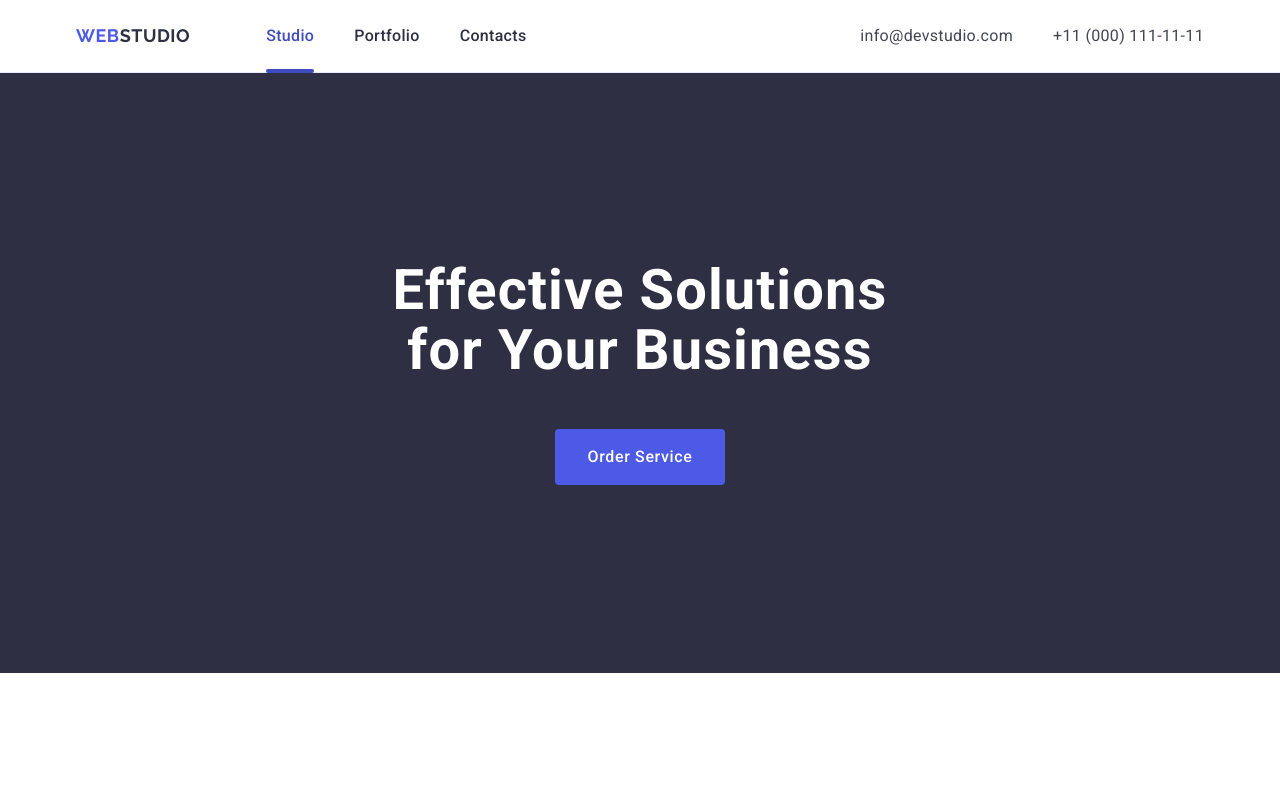
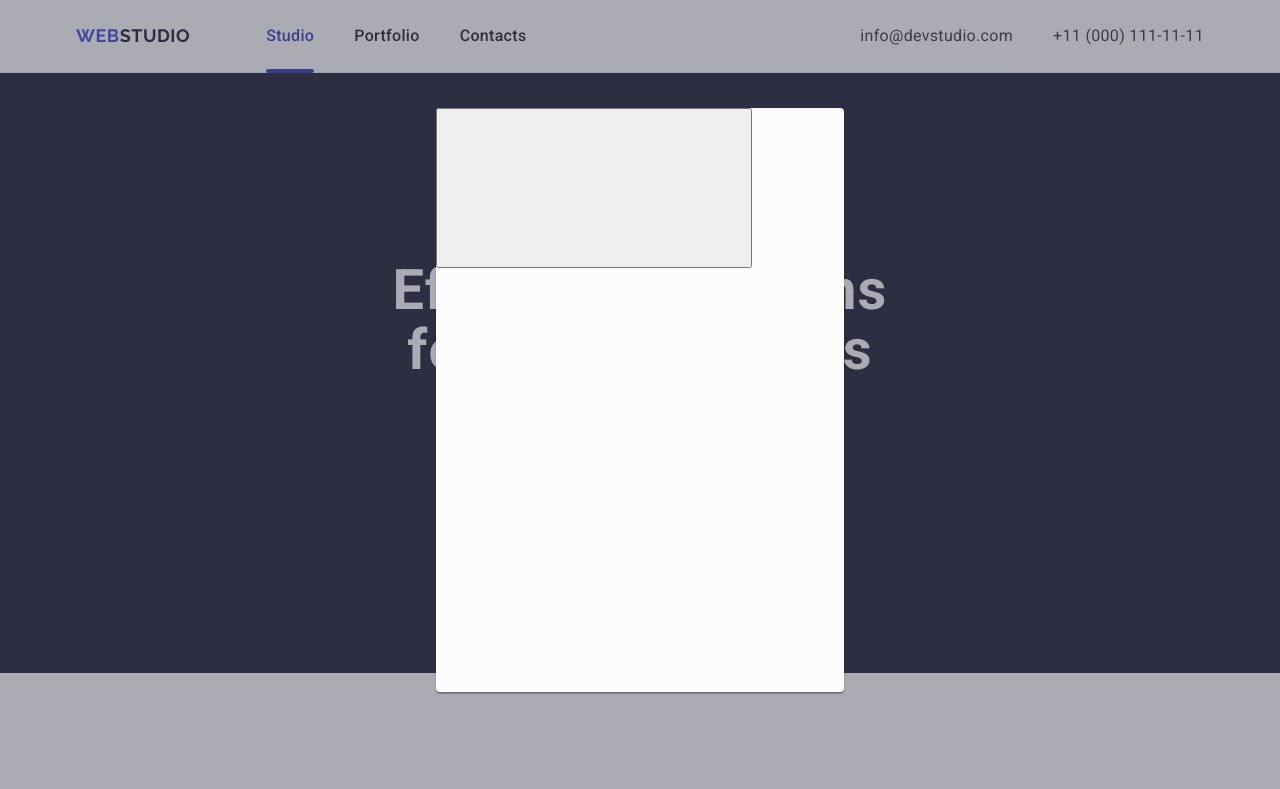
Before and after one commit to Maksym-Sem83/goit-markup-hw-05, a plain HTML site: page index.html in a window 1280 px wide. Shown: the top 789 px of the page. Drawn offline with nearby package versions, Linux system fonts and the light colour scheme.

Commit message:
add modal

```diff
--- a/css/styles.css
+++ b/css/styles.css
@@ -534,3 +534,26 @@ margin-bottom: 16px;
     background-color: #31d0aa;
     fill: #f4f4fd;
 }
+
+/* backdrop */
+
+.backdrop {
+    position: fixed;
+    top: 0;
+    left: 0;
+    width: 100%;
+    height: 100%;
+    background-color: rgba(46, 47, 66, 0.4);
+}
+
+.modal {
+    width: 408px;
+    min-height: 584px;
+    background-color: #fcfcfc;
+    box-shadow: 0 1px 1px 0 rgba(0, 0, 0, 0.14), 0 1px 3px 0 rgba(0, 0, 0, 0.12), 0 2px 1px 0 rgba(0, 0, 0, 0.2);
+    border-radius: 4px;
+    position: absolute;
+    top: 50%;
+    left: 50%;
+    transform: translate(-50%, -50%);
+}
--- a/index.html
+++ b/index.html
@@ -487,5 +487,18 @@
         </div>
       </div>
     </footer>
+
+    <!-- #region blackdrop -->
+<div class="backdrop">
+  <div class="modal">
+    <button type="button">
+      <svg class="close-btn">
+        <use href="./images/icons.svg"></use>
+      </svg>
+    </button>
+  </div>
+</div>
+    <!-- #endregion blackdrop -->
+
   </body>
 </html>
```
